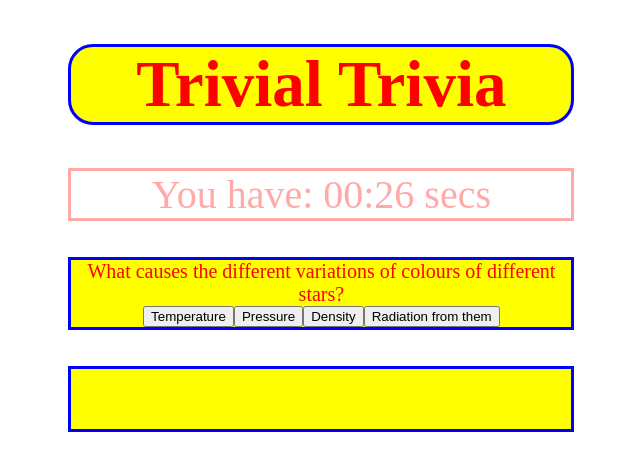
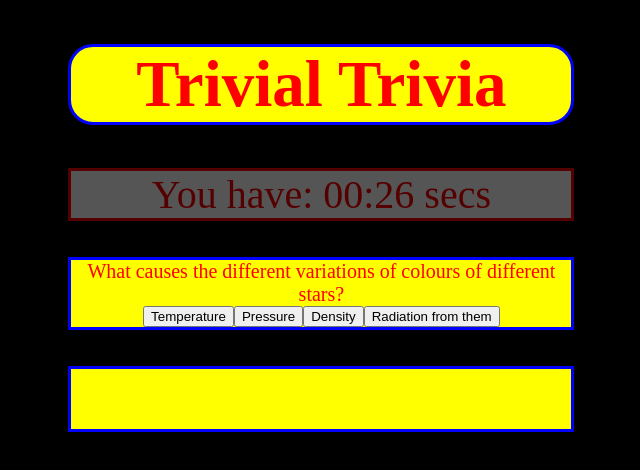
Before and after one commit to wewert/trivia_game, a plain HTML site: page index.html in a window 1280 px wide. Shown: the whole page, without its empty margins (382-1022 px from the left). Drawn offline with nearby package versions, Linux system fonts and the light colour scheme; a web font is replaced by a local one.

Commit message:
can't get background image so set to black

```diff
--- a/assets/css/style.css
+++ b/assets/css/style.css
@@ -1,6 +1,7 @@
 body {
   font-family: 'Spectral SC', serif;
-  background-image: url("assets/images/bubblegumcastle.jpg");
+  background-color: black;
+  background-image: ("assets/images/bubblegumcastle.jpg");
   background-size: 100%;
 }
 
```
Also changed, not shown: index.html (+1 -0 lines).
